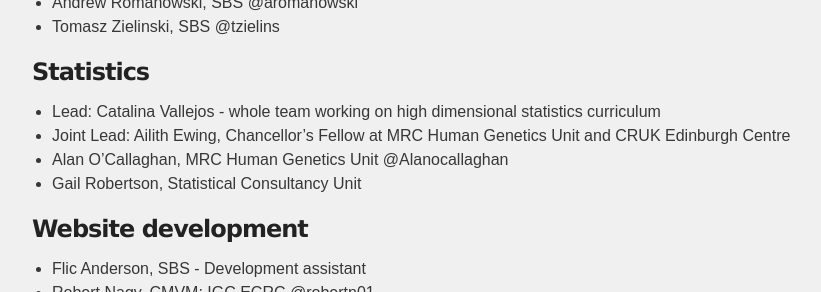
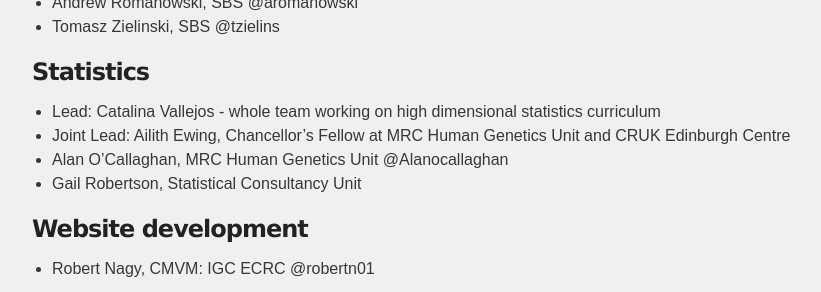
Before and after one commit to edcarp/Ed-DaSH, a Jekyll site: the page built from ed_dash_team.md, in a window 1280 px wide and 900 px high, scrolled down 1015 px, cut to the strip 0-292 px from the top of the window. Shown: the whole strip, without its empty margins (18-839 px from the left). Built offline with Jekyll 4.4.1, drawn with Linux system fonts in a browser that asks for light colours; nearby versions of some CDN libraries.

Commit message:
Ket myself for webdev as per recent discussions

```diff
--- a/ed_dash_team.md
+++ b/ed_dash_team.md
@@ -58,7 +58,6 @@ show_heading: false
 * Gail Robertson, Statistical Consultancy Unit
 
 ### Website development
-* Flic Anderson, SBS - Development assistant
 * Robert Nagy, CMVM: IGC ECRC @robertn01
 
 ## Steering Group
```
